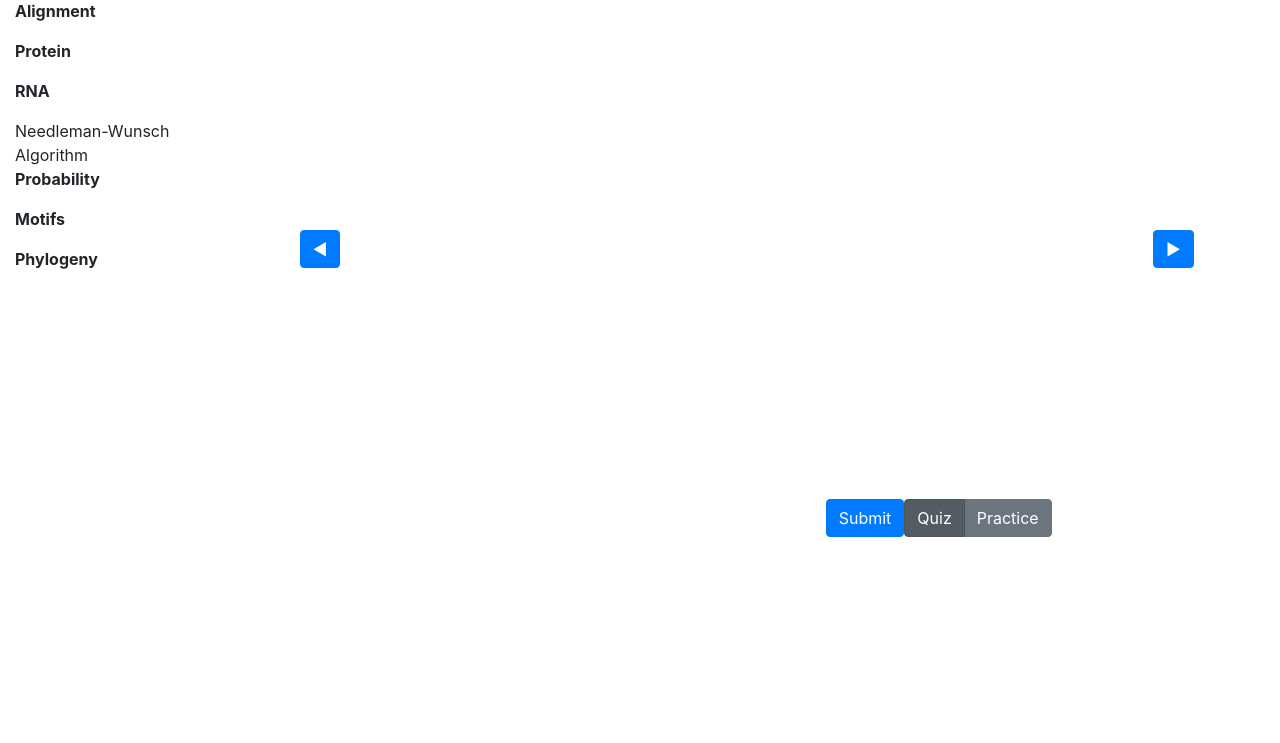
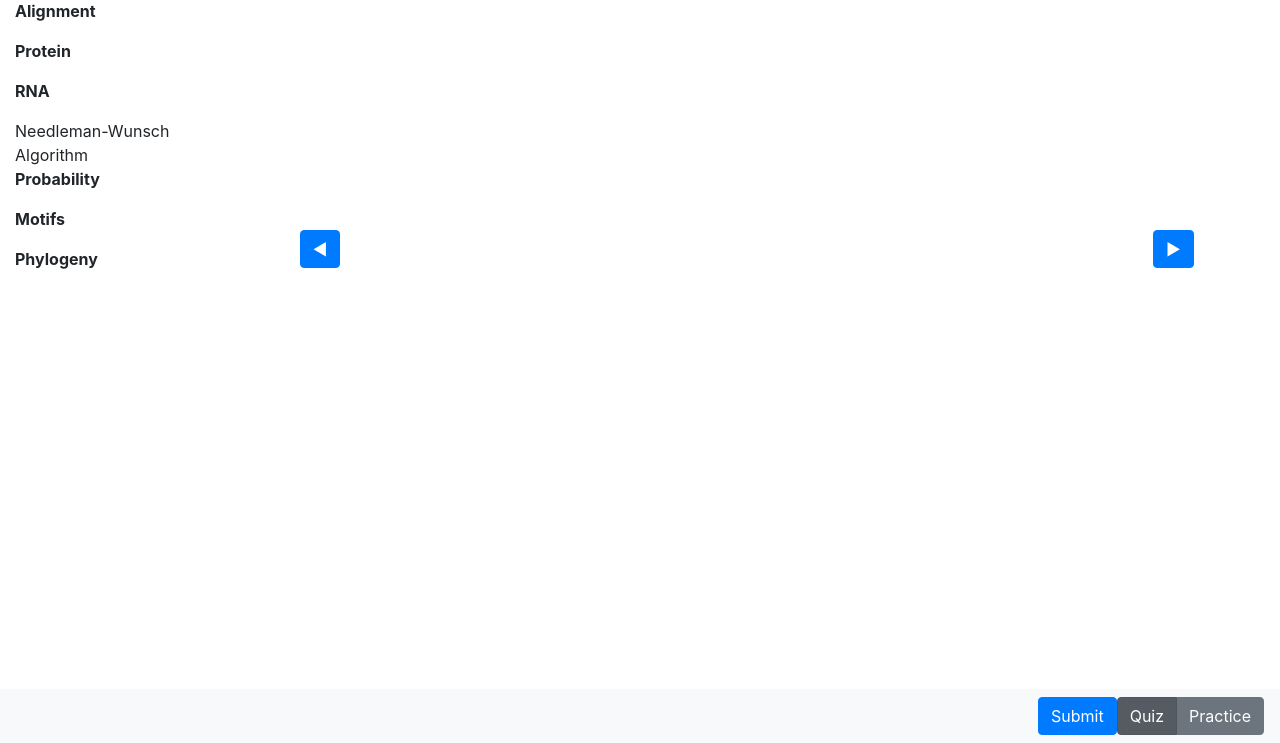
Before and after one commit to thyrgle/kelleybioinfo, a Flask app: page /problems/motifs.html in a window 1280 px wide. Shown: the part 57-800 px from the top of the page. Run offline with Flask 2, Linux system fonts and the light colour scheme; some libraries are stand-ins or nearby versions.

Commit message:
Better submission layout

```diff
--- a/app/templates/problems/problems.html
+++ b/app/templates/problems/problems.html
@@ -30,10 +30,9 @@
     <button type="button" class="btn btn-primary">▶</button>
   </div>
 </div>
-<div class="row">
-  <div class="col-4">
-  </div>
-  <div class="col d-flex justify-content-end">
+<nav class="navbar navbar-expand fixed-bottom navbar-light bg-light">
+  <ul class="navbar-nav ml-auto">
+    <li class="nav-item">
       <button type="submit"
               name="submit-solution"
               method="get"
@@ -41,6 +40,8 @@
 	      form="problem-form">
 	      Submit
       </button>
+    </li>
+    <li class="nav-item">
       <div class="btn-group btn-group-toggle" data-toggle="buttons">
         <label class="btn btn-secondary active">
           <input type="radio"
@@ -58,8 +59,7 @@
             Practice
         </label>
       </div>
-  </div>
-  <div class="col-2">
-  </div>
-</div>
+    </li>
+  </ul>
+</nav>
 {% endblock %}
```
Lines whose indentation alone changed are shown as unchanged.
